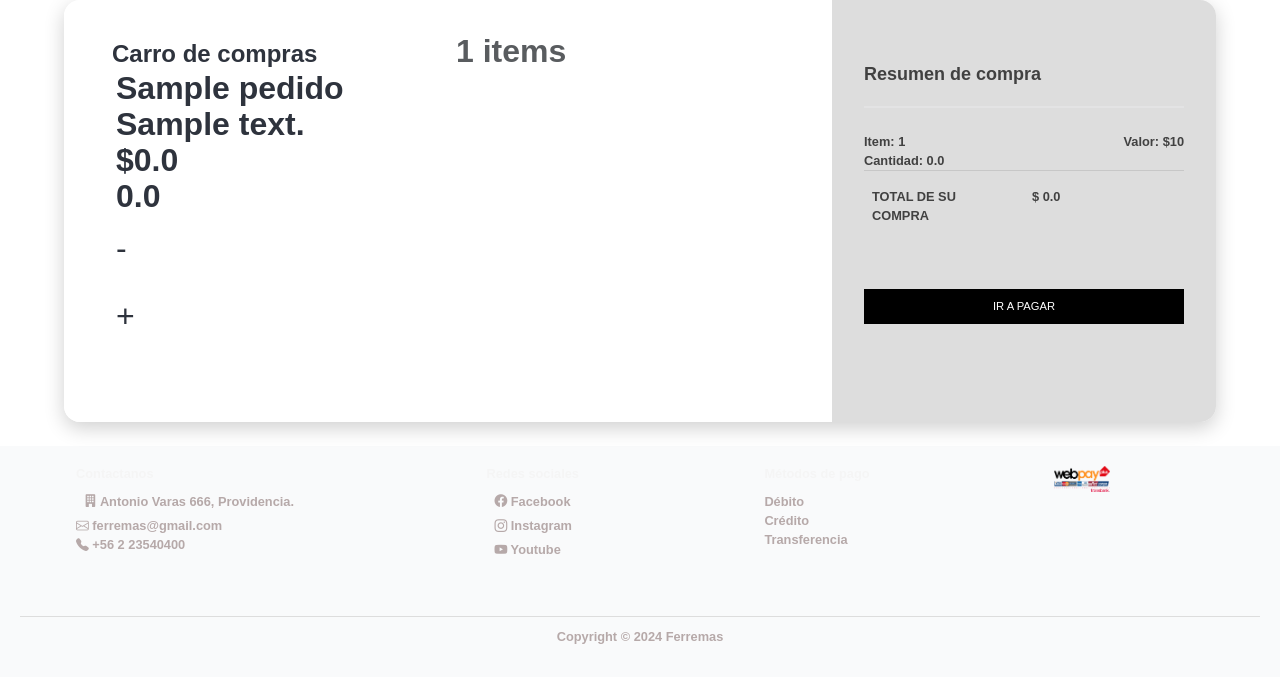
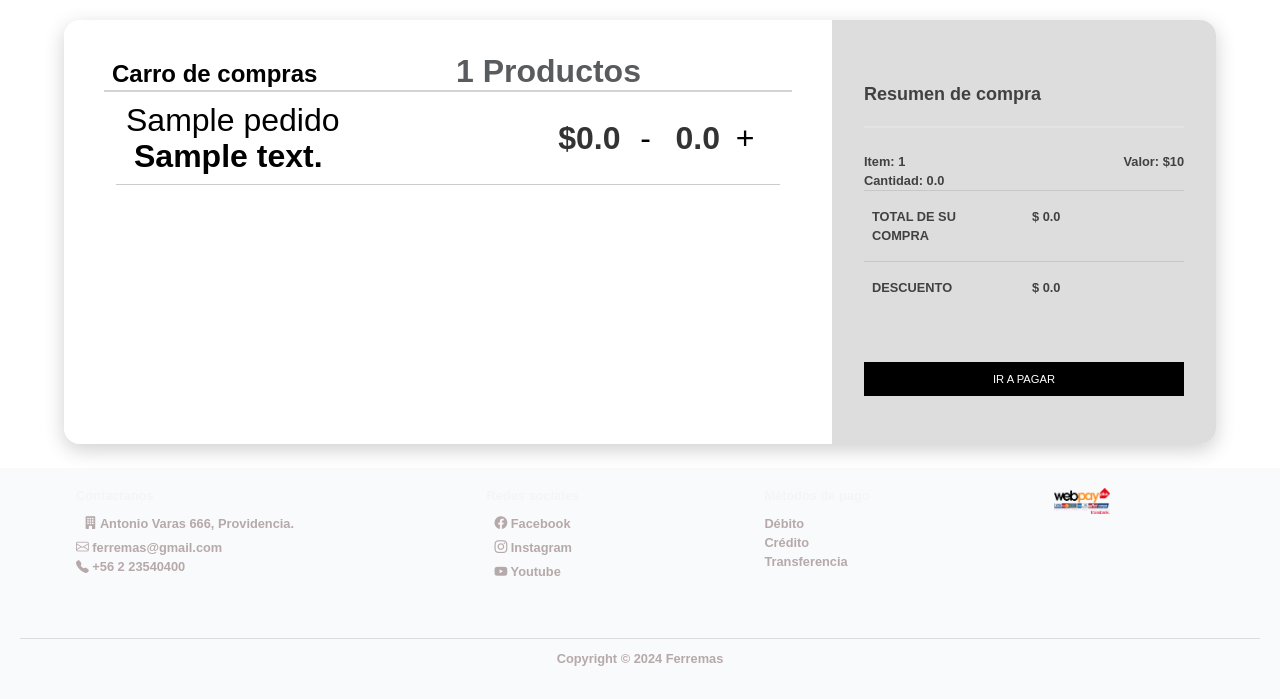
Before and after one commit to Alarconluis099/FERRAMAS, a Flask app: page /Carrito in a window 1280 px wide. Shown: the part 190-889 px from the top of the page. Before the commit the page ends 834 px from the top, so only its background shows below. Run offline with Flask 3, Linux system fonts and the light colour scheme; tables that the repository leaves empty or names only in its code hold one stand-in row (values such as "Sample post").

Commit message:
Carrito - visual

```diff
--- a/app/static/css/style_carrito.css
+++ b/app/static/css/style_carrito.css
@@ -80,16 +80,67 @@ body{
 
 .title{
   margin-bottom: 5vh;
+  color: black;
 }
 
 .card{
   margin: auto;
+  margin-top: 20px;
   max-width: 1250px;
   width: 90%;
   box-shadow: 0 6px 20px 0 rgba(0, 0, 0, 0.19);
   border-radius: 1rem;
   border: transparent;
 }
+
+.info-producto{
+
+  border-top: 2px solid lightgray;
+}
+
+.info-producto li {
+  display: flex; /* Activar flexbox para el elemento li */
+  align-items: center; /* Alinear verticalmente el contenido */
+  border-bottom: 1px solid #ccc; /* Agregar una línea divisoria entre elementos */
+  padding: 10px; /* Agregar espacio alrededor del contenido */
+}
+
+.informacion-producto{
+  flex: 1;
+}
+
+.informacion-producto p{
+  color: black;
+  font-weight: 100;
+}
+
+.informacion-producto a{
+  color: red;
+  font-weight: lighter;
+  margin: 0;
+}
+
+
+.acciones-producto{
+  display: flex;
+  justify-content: flex-end;
+  margin: 0 auto;
+}
+
+.acciones-producto p{
+  color: #333;
+  padding: 2vh 0;
+  margin-left: 5px;
+}
+
+.acciones-producto button{
+  margin-left: 10px;
+  margin-right: 10px;
+
+  width: 30px;
+  height: 30px;
+}
+
 
 /* Carro de compras - Productos
 ------------------------------------------*/
@@ -103,6 +154,9 @@ body{
 
 /* Carro de compras - Resumen de compra
 ------------------------------------------*/
+
+
+
 
 .summary{
   background-color: #ddd;
@@ -209,6 +263,9 @@ a:hover{
   text-decoration: none;
 }
 
+/* carrito de compras  */
+
+
 /* Carrito - Navbar principal  */
 
 /* Buscador de productos */
--- a/app/templates/carrito.html
+++ b/app/templates/carrito.html
@@ -234,21 +234,29 @@
               <div class="title">
                 <div class="row">
                   <div class="col"><h4><b>Carro de compras</b></h4></div>
-                  <div class="col align-self-center text-right text-muted">{{ pedidos|length }} items</div>
-                  <div>
+                  <div class="col align-self-center text-right text-muted">{{ pedidos|length }} Productos</div>
+                  <div class="info-producto">
                       <ul>
                           {% for pedido in pedidos %}
                               <li>
-                                  <p>{{ pedido['nom_pedido'] }}</p>
-                                  <p> {{ pedido['desc_pedido'] }}</p>
-                                  <p> ${{ pedido['precio_total'] }}</p>
-                                  <p> {{ pedido['cantidad_total'] }}</p>
+                                <div class="informacion-producto">
+                                  <p>{{ pedido['nom_pedido'] }}</p> <!-- Nombre -->
+                                  <a> {{ pedido['desc_pedido'] }}</a> <!-- Categoria -->
+                                </div>
+
+                                <div class="acciones-producto">
+                                  <p> ${{ pedido['precio_total'] }}</p> <!-- Precio -->
+
                                   <form method="POST" action="{{ url_for('disminuir_cantidad', product_id=pedido['id_pedido']) }}">
                                     <button type="submit">-</button>
-                                </form>
-                                <form method="POST" action="{{ url_for('aumentar_cantidad', product_id=pedido['id_pedido']) }}">
-                                  <button type="submit">+</button>
-                              </form>
+                                  </form>
+                                  <p> {{ pedido['cantidad_total'] }}</p>  <!-- Cantidad -->
+                                  <form method="POST" action="{{ url_for('aumentar_cantidad', product_id=pedido['id_pedido']) }}">
+                                    <button type="submit">+</button>
+                                  </form>
+
+
+                                </div>
                               </li>
                           {% endfor %}
                       </ul>
@@ -257,7 +265,7 @@
               </div>
             </div>
             <div class="col-md-4 summary">
-              <div><h5><b>Resumen de compra</b></h5></div>
+              <div><h5><b>Resumen de compra</b></h5></div> <!-- Resumen de compra -->
                 <hr>
                 <div class="row">
                   {% for pedido in pedidos %}
@@ -278,8 +286,13 @@
                 <div class="row" style="border-top: 1px solid rgba(0,0,0,.1); padding: 2vh 0;">
                     <div class="col">TOTAL DE SU COMPRA</div>
                     <div class="col text-right">&dollar; {{ pedidos|sum(attribute='precio_total') }}</div>
+                </div>
 
-                </div>
+                <div class="row" style="border-top: 1px solid rgba(0,0,0,.1); padding: 2vh 0;">
+                  <div class="col">DESCUENTO</div>
+                  <div class="col text-right">&dollar; {{ pedidos|sum(attribute='precio_total') }}</div>
+              </div>
+
                 <form action="{{ url_for('routes.webpay_plus_create') }}" method="POST">
                   <input type="hidden" name="buy_order" value="{{ buy_order }}">
                   <input type="hidden" name="session_id" value="{{ session_id }}">
--- a/app/templates/inicio.html
+++ b/app/templates/inicio.html
@@ -264,7 +264,7 @@
       <div class="producto">
         <img src="{{ url_for('static', filename='imagenes/Herramientas manuales/destornillador.png') }}" alt="">
         {% for tool in tools %}
-        {% if tool.id == 101 %}
+        {% if tool.id_tool == 101 %}
         <h3>{{ tool["name"] }}</h3>
         <a>{{ tool["description"] }}</a>
         <p>${{ tool["precio"] }}</p>
```
